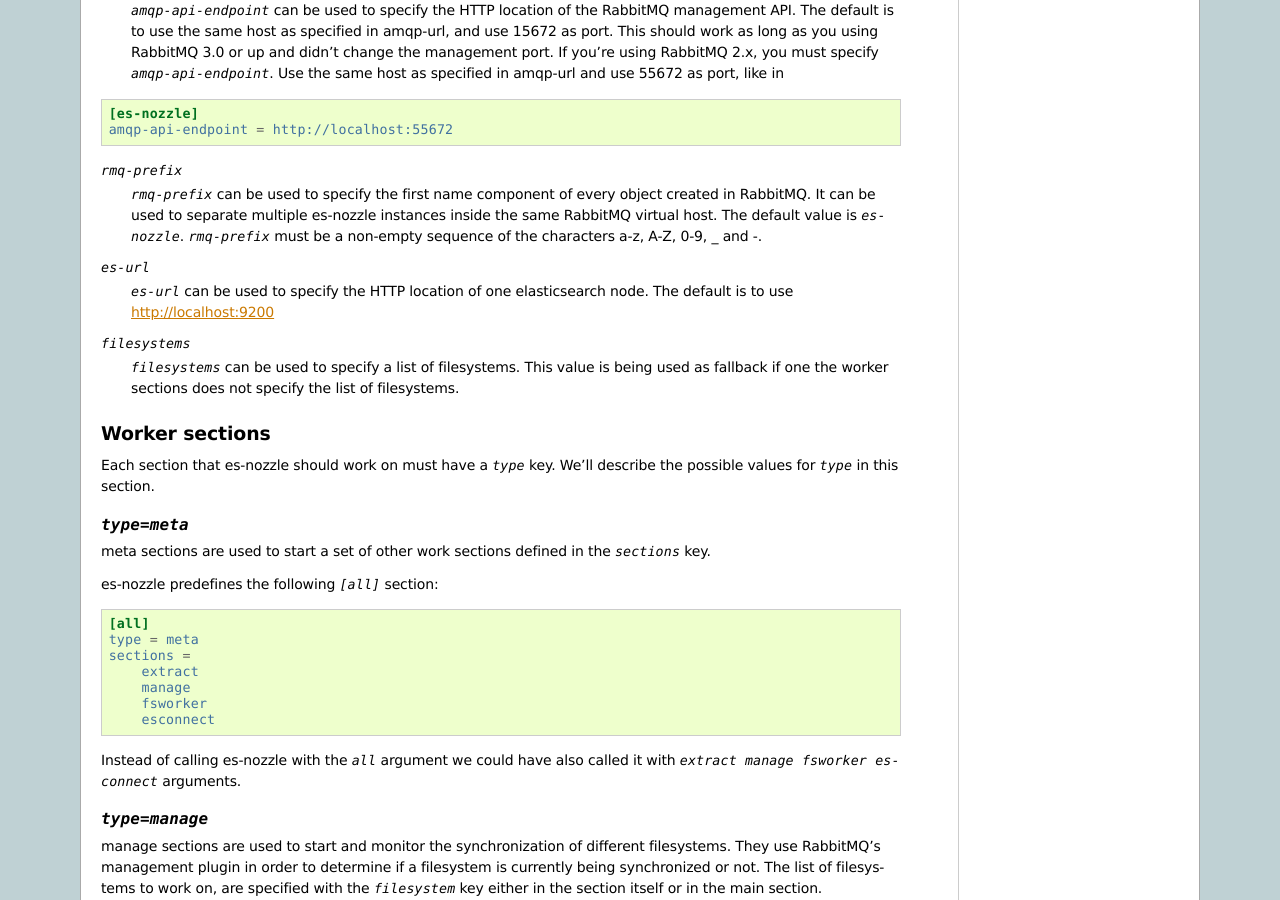
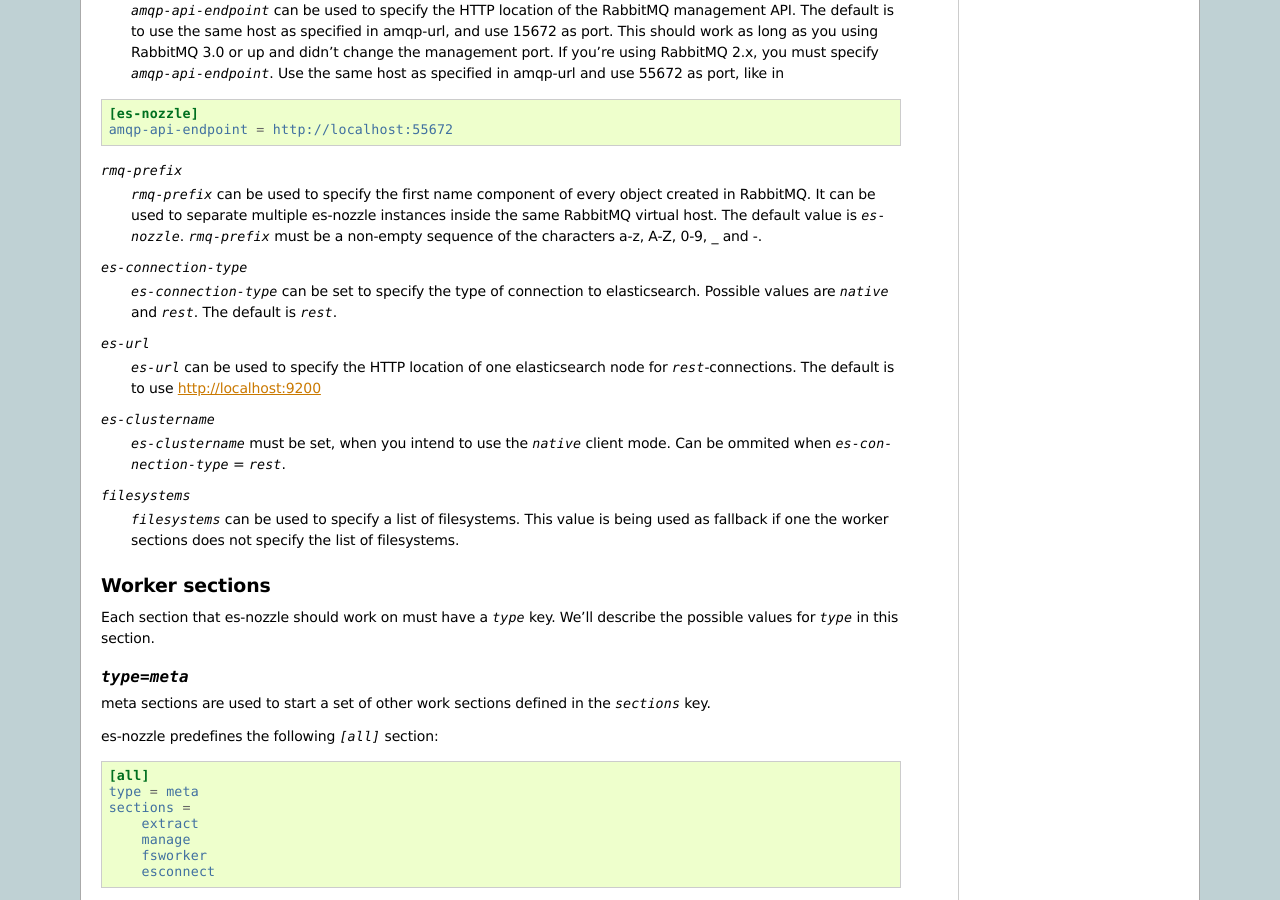
Before and after one commit to brainbot-com/es-nozzle, a Sphinx documentation site: the page built from doc/command.rst, in a window 1280 px wide and 900 px high, scrolled down 512 px. Built offline with Sphinx 7.4.7, drawn with Linux system fonts in a browser that asks for light colours.

Commit message:
Add doc for native-mode.

```diff
--- a/doc/command.rst
+++ b/doc/command.rst
@@ -50,9 +50,19 @@ of filesystems to work on:
   sequence of the characters a-z, A-Z, 0-9, _ and -.
 
 
+`es-connection-type`
+  `es-connection-type` can be set to specify the type of connection
+  to elasticsearch. Possible values are `native` and `rest`. The
+  default is `rest`.
+
 `es-url`
   `es-url` can be used to specify the HTTP location of one
-  elasticsearch node. The default is to use http://localhost:9200
+  elasticsearch node for `rest`-connections.
+  The default is to use http://localhost:9200
+
+`es-clustername`
+  `es-clustername` must be set, when you intend to use the `native`
+  client mode. Can be ommited when `es-connection-type` = `rest`.
 
 
 `filesystems`
```
